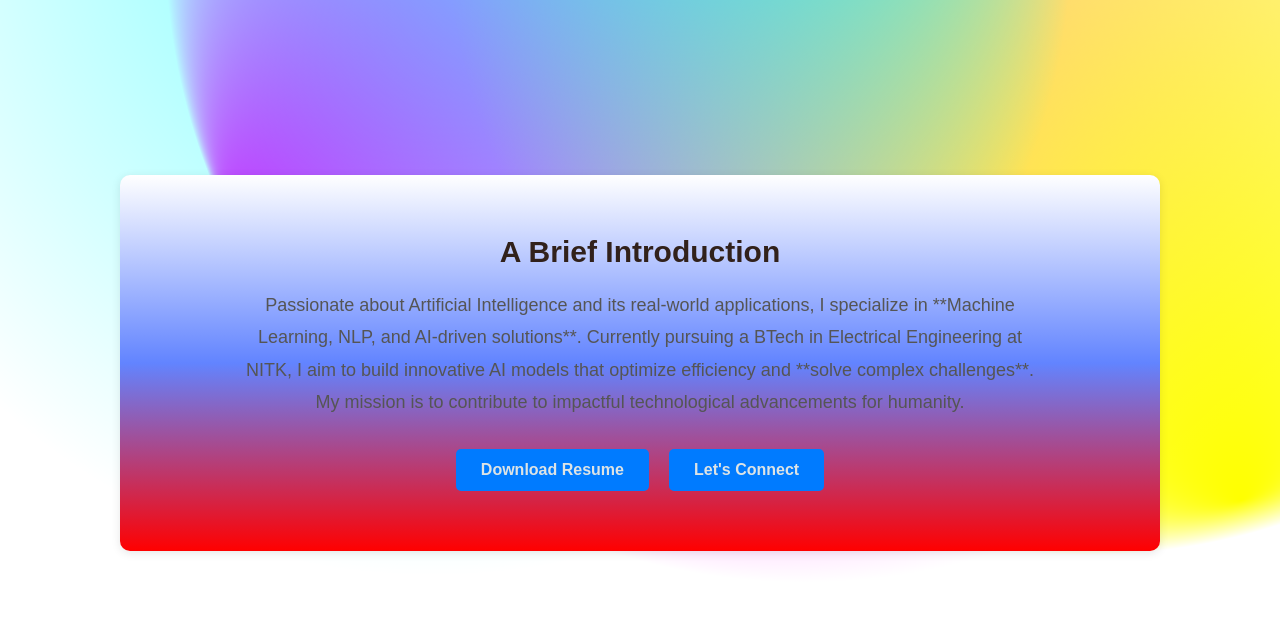
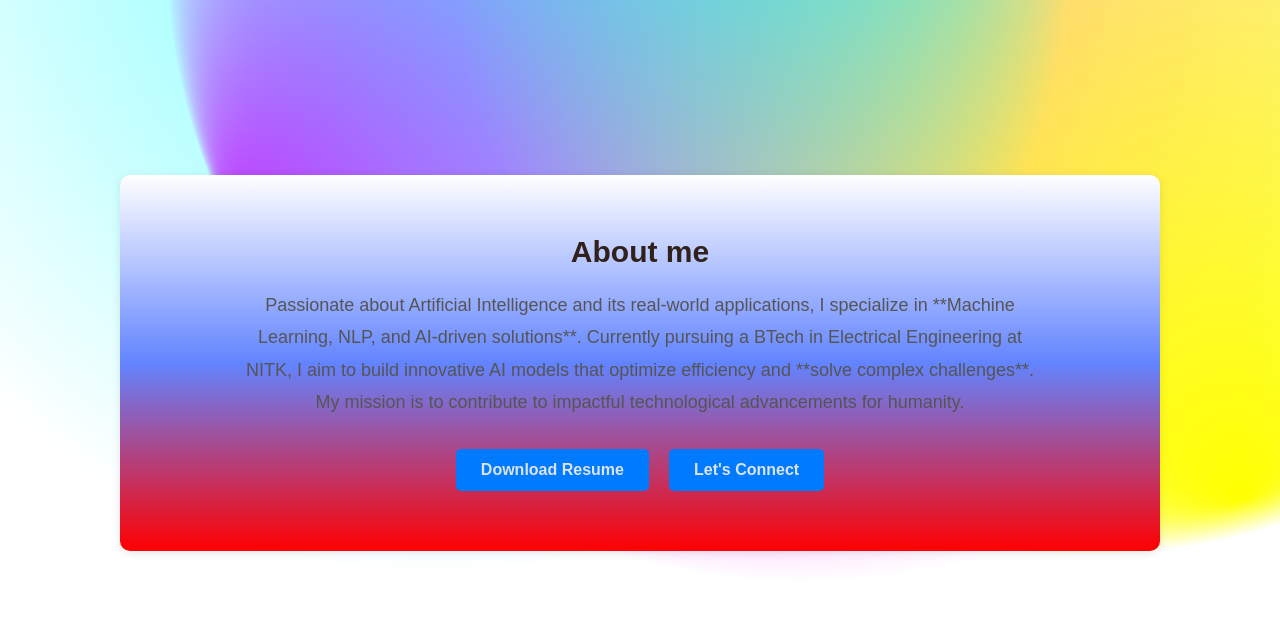
Before and after one commit to surajsk2003/My_Portfolio_Website, a Django app: page / in a window 1280 px wide. Shown: the part 635-1279 px from the top of the page. Run offline with Django 5.2, Linux system fonts and the light colour scheme.

Commit message:
some change

```diff
--- a/new_app/templates/new_app/home.html
+++ b/new_app/templates/new_app/home.html
@@ -13,7 +13,7 @@
 
     <!-- Bio Section Below Intro -->
         <section id="bio-section" class="bio-container">
-            <h2 class="bio-heading">A Brief Introduction</h2>
+            <h2 class="bio-heading">About me</h2>
             <p class="bio-text">
                 Passionate about Artificial Intelligence and its real-world applications, I specialize in
                 **Machine Learning, NLP, and AI-driven solutions**. Currently pursuing a BTech in Electrical Engineering at NITK,
```
Also changed, not shown: README.md, 2 other files.
